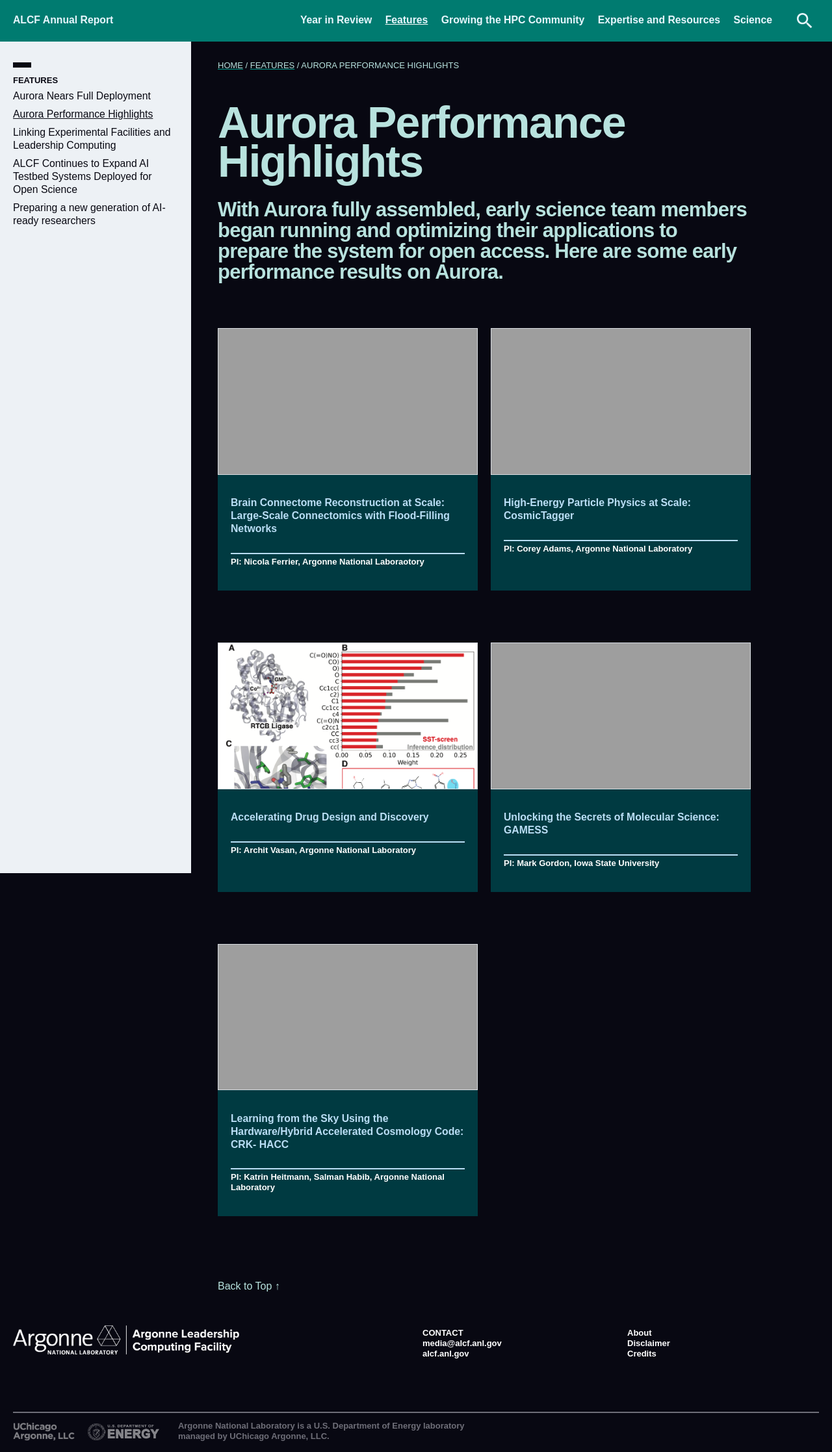
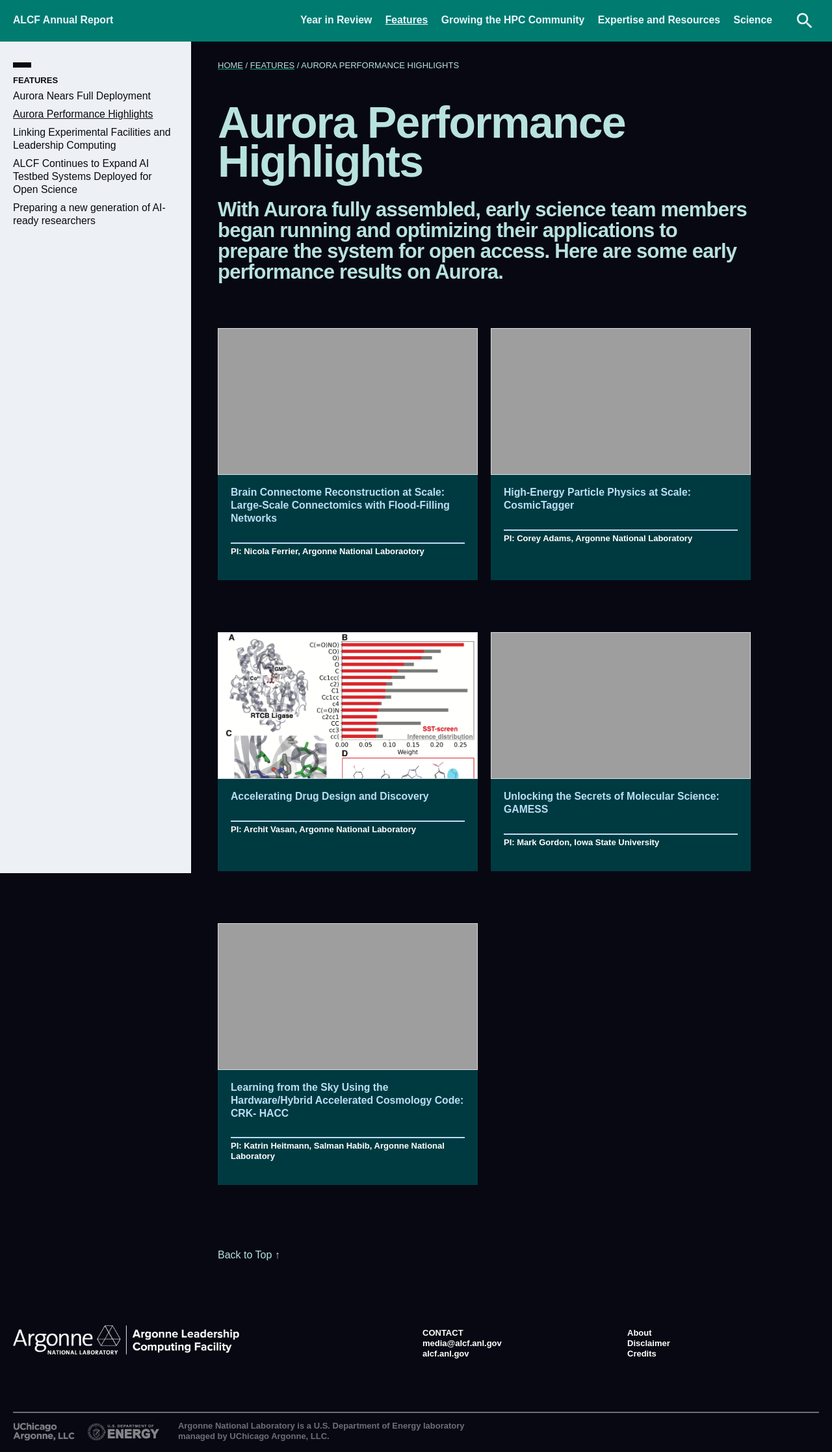
Before and after one commit to argonne-lcf/AR2024, a Jekyll site: the page built from 02_features/performancehighlights.md, in a window 1280 px wide. Shown: the whole page at 65% size. Built offline with Jekyll 4.4.1, drawn with Linux system fonts in a browser that asks for light colours; some web fonts are replaced.

Commit message:
spacing touchup

```diff
--- a/02_features/performancehighlights.md
+++ b/02_features/performancehighlights.md
@@ -31,7 +31,7 @@
   		<div class="hover-scrim"></div>
   	</div>
   	<div class="content-wrapper">
-      <small class="eyebrow">{{ item.field }}</small>
+      <!-- <small class="eyebrow">{{ item.field }}</small> -->
   		<h3>{{ item.title }}</h3>
       <small class="meta">PI: {{ item.pi }}</small>
   	</div>
```
Also changed, not shown: 2 other files.
